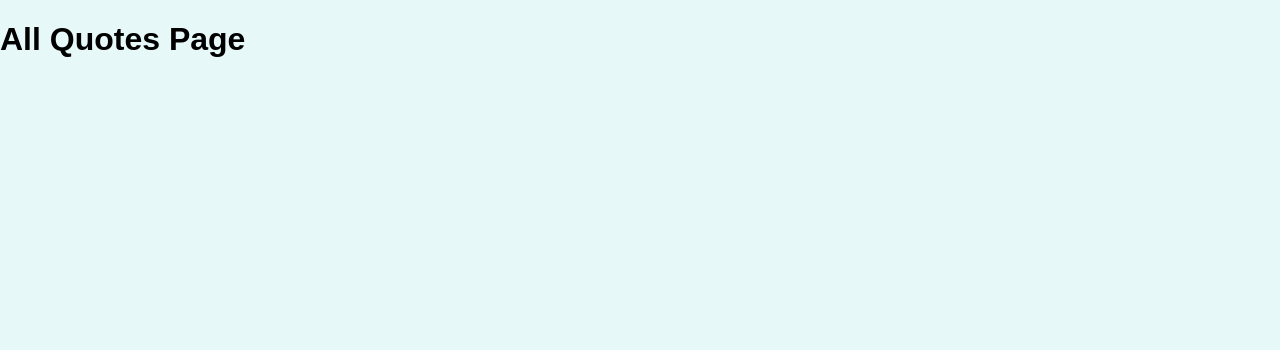
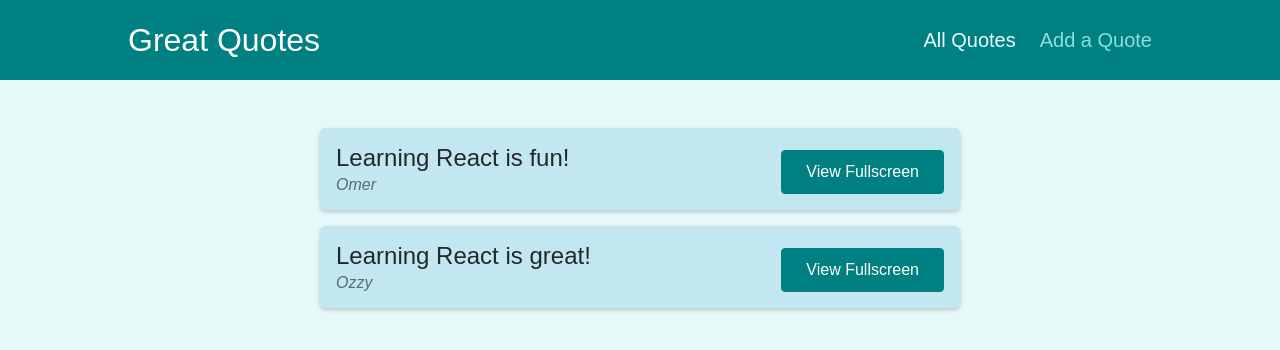
Before and after one commit to omergencoglu/quotes-react-router, a React (Create React App) app: page /quotes in a window 1280 px wide. Shown: the top 350 px of the page. Built offline with nearby package versions, Linux system fonts and the light colour scheme.

Commit message:
Update quotes and new-quote pages

```diff
--- a/src/App.js
+++ b/src/App.js
@@ -1,11 +1,16 @@
-import { Route, Switch } from "react-router-dom";
+import { Route, Switch, Redirect } from "react-router-dom";
 import AllQuotes from "./pages/AllQuotes";
 import NewQuote from "./pages/NewQuote";
 import QuoteDetail from "./pages/QuoteDetail";
+import Layout from "./components/layout/Layout";
 
 function App() {
   return (
+    <Layout>
       <Switch>
+        <Route path="/" exact>
+          <Redirect to="/quotes" />
+        </Route>
         <Route path="/quotes" exact>
           <AllQuotes />
         </Route>
@@ -16,6 +21,7 @@ function App() {
           <NewQuote />
         </Route>
       </Switch>
+    </Layout>
   );
 }
 
--- /dev/null
+++ b/src/components/layout/Layout.js
@@ -0,0 +1,16 @@
+import React, { Fragment } from "react";
+
+import MainNavigation from "./MainNavigation";
+
+import classes from "./Layout.module.css";
+
+function Layout(props) {
+  return (
+    <Fragment>
+      <MainNavigation />
+      <main className={classes.main}>{props.children}</main>
+    </Fragment>
+  );
+}
+
+export default Layout;
--- /dev/null
+++ b/src/components/layout/MainNavigation.js
@@ -0,0 +1,28 @@
+import React from "react";
+import { NavLink } from "react-router-dom";
+
+import classes from "./MainNavigation.module.css";
+
+function MainNavigation() {
+  return (
+    <header className={classes.header}>
+      <div className={classes.logo}>Great Quotes</div>
+      <nav className={classes.nav}>
+        <ul>
+          <li>
+            <NavLink to="/quotes" activeClassName={classes.active}>
+              All Quotes
+            </NavLink>
+          </li>
+          <li>
+            <NavLink to="/new-quote" activeClassName={classes.active}>
+              Add a Quote
+            </NavLink>
+          </li>
+        </ul>
+      </nav>
+    </header>
+  );
+}
+
+export default MainNavigation;
--- a/src/pages/AllQuotes.js
+++ b/src/pages/AllQuotes.js
@@ -1,7 +1,22 @@
 import React from "react";
 
+import QuoteList from "../components/quotes/QuoteList";
+
+const DUMMY_QUOTES = [
+  {
+    id: "q1",
+    author: "Omer",
+    text: "Learning React is fun!",
+  },
+  {
+    id: "q2",
+    author: "Ozzy",
+    text: "Learning React is great!",
+  },
+];
+
 function AllQuotes() {
-  return <h1>All Quotes Page</h1>;
+  return <QuoteList quotes={DUMMY_QUOTES} />;
 }
 
 export default AllQuotes;
--- a/src/pages/NewQuote.js
+++ b/src/pages/NewQuote.js
@@ -1,7 +1,13 @@
 import React from "react";
 
+import QuoteForm from "../components/quotes/QuoteForm";
+
 function NewQuote() {
-  return <h1>New Quote Page</h1>;
+  const addQuoteHandler = (quoteData) => {
+    console.log(quoteData);
+  };
+
+  return <QuoteForm onAddQuote={addQuoteHandler} />;
 }
 
 export default NewQuote;
--- a/src/pages/QuoteDetail.js
+++ b/src/pages/QuoteDetail.js
@@ -1,7 +1,20 @@
-import React from "react";
+import React, { Fragment } from "react";
+import { useParams, Route } from "react-router-dom";
+
+import Comments from "../components/comments/Comments";
 
 function QuoteDetail() {
-  return <h1>Quote Detail Page</h1>;
+  const params = useParams();
+
+  return (
+    <Fragment>
+      <h1>Quote Detail Page</h1>
+      <p>{params.quoteId}</p>
+      <Route path={`/quotes/${params.quoteId}/comments`}>
+        <Comments />
+      </Route>
+    </Fragment>
+  );
 }
 
 export default QuoteDetail;
```
Also changed, not shown: 1 other file (tests, documents, lock files or other folders). Lines whose indentation alone changed are shown as unchanged.
